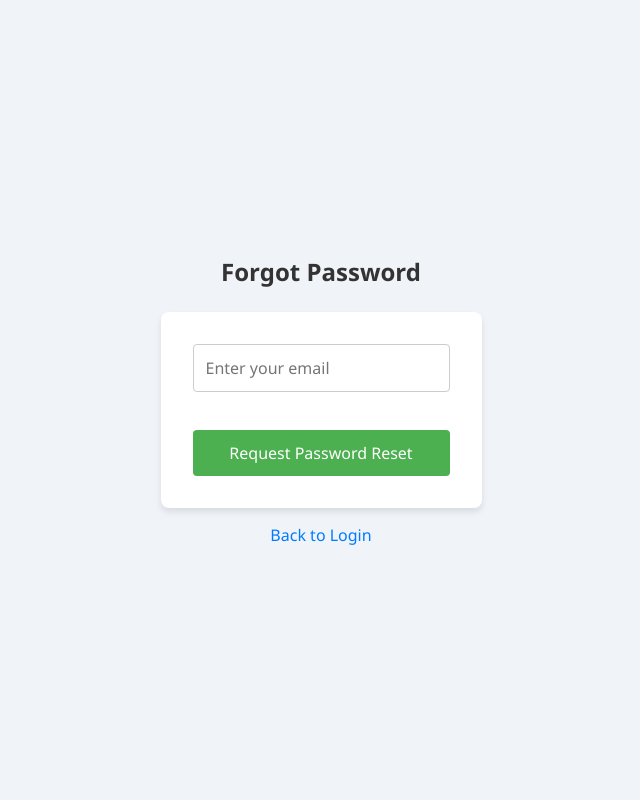
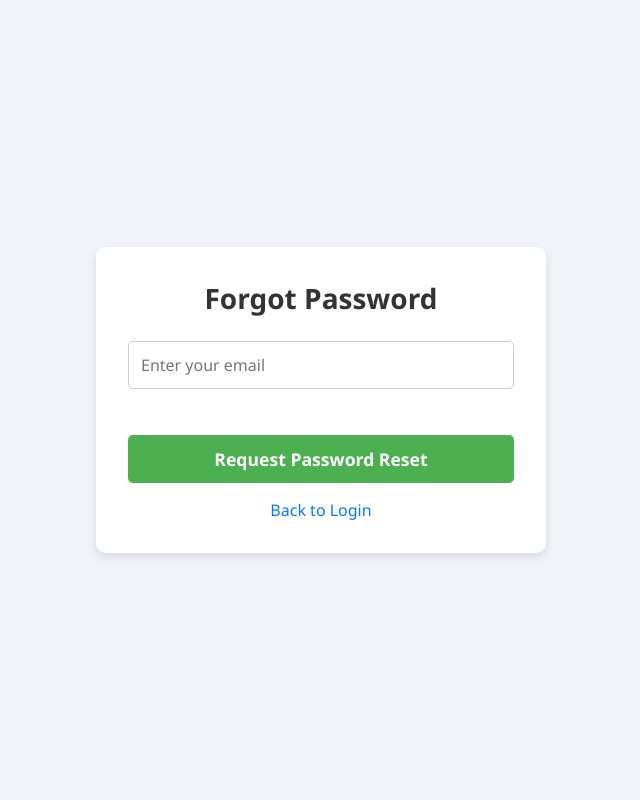
Before and after one commit to Sisty37/Banking-System, a PHP site: page /ForgotPassword.html in a window 1280 px wide. Shown: the whole page, without its empty margins (319-959 px from the left). Run offline with PHP 8.4, Linux system fonts and the light colour scheme.

Commit message:
Forgot Pass design modify

```diff
--- a/View/UserAuthentication/ForgotPassword.css
+++ b/View/UserAuthentication/ForgotPassword.css
@@ -13,33 +13,43 @@ body {
   justify-content: center;
   align-items: center;
   height: 100vh;
+  font-size: 16px;
+  color: #333;
 }
 
 /* Container for the form */
-form {
+.forgot-password-container {
   background: #ffffff;
   padding: 2rem;
-  border-radius: 8px;
-  box-shadow: 0 4px 6px rgba(0, 0, 0, 0.1);
+  border-radius: 10px;
+  box-shadow: 0 4px 10px rgba(0, 0, 0, 0.1);
   width: 100%;
-  max-width: 400px;
+  max-width: 450px;
+  text-align: center;
 }
 
 /* Heading */
 h2 {
   margin-bottom: 1.5rem;
-  text-align: center;
-  color: #333333;
+  color: #333;
+  font-size: 1.75rem;
+  font-weight: bold;
 }
 
 /* Input fields */
 input[type="email"] {
   width: 100%;
   padding: 0.75rem;
-  margin-bottom: 1rem;
+  margin-bottom: 1.5rem;
   border: 1px solid #cccccc;
-  border-radius: 4px;
+  border-radius: 5px;
   font-size: 1rem;
+  outline: none;
+  transition: border-color 0.3s ease;
+}
+
+input[type="email"]:focus {
+  border-color: #4CAF50;
 }
 
 /* Submit button */
@@ -48,24 +58,26 @@ button[type="submit"] {
   padding: 0.75rem;
   background-color: #4CAF50;
   border: none;
-  border-radius: 4px;
+  border-radius: 5px;
   color: #ffffff;
-  font-size: 1rem;
+  font-size: 1.1rem;
+  font-weight: bold;
   cursor: pointer;
-  transition: background-color 0.3s ease;
+  transition: background-color 0.3s ease, transform 0.2s ease;
 }
 
 button[type="submit"]:hover {
-  background-color: #0056b3;
+  background-color: #45a049;
+  transform: scale(1.05);
 }
 
 /* Link back to login */
 p a {
-  display: block;
-  margin-top: 1rem;
-  text-align: center;
   color: #007BFF;
   text-decoration: none;
+  font-size: 1rem;
+  margin-top: 1rem;
+  display: inline-block;
 }
 
 p a:hover {
--- a/View/UserAuthentication/Signup.html
+++ b/View/UserAuthentication/Signup.html
@@ -9,7 +9,7 @@
   <div class="form-container">
     <h2>Signup</h2>
     <form action="/signup" method="POST" onsubmit="validateSignupForm(event)">
-      <!-- Reordered fields -->
+
       <input type="text" id="signup-name" name="name" placeholder="Full Name" required><br>
       <input type="email" id="signup-email" name="email" placeholder="Email" required><br>
       <input type="date" name="dob" required><br>
```
